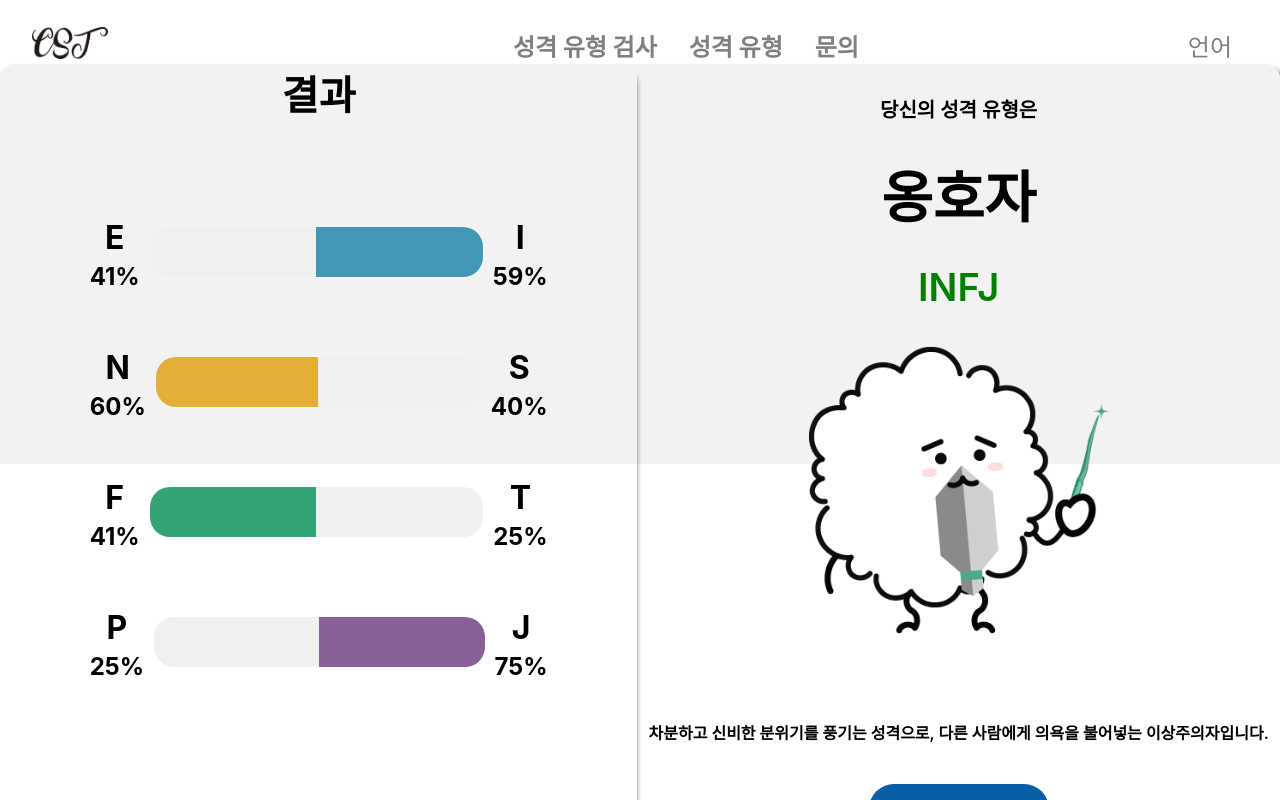
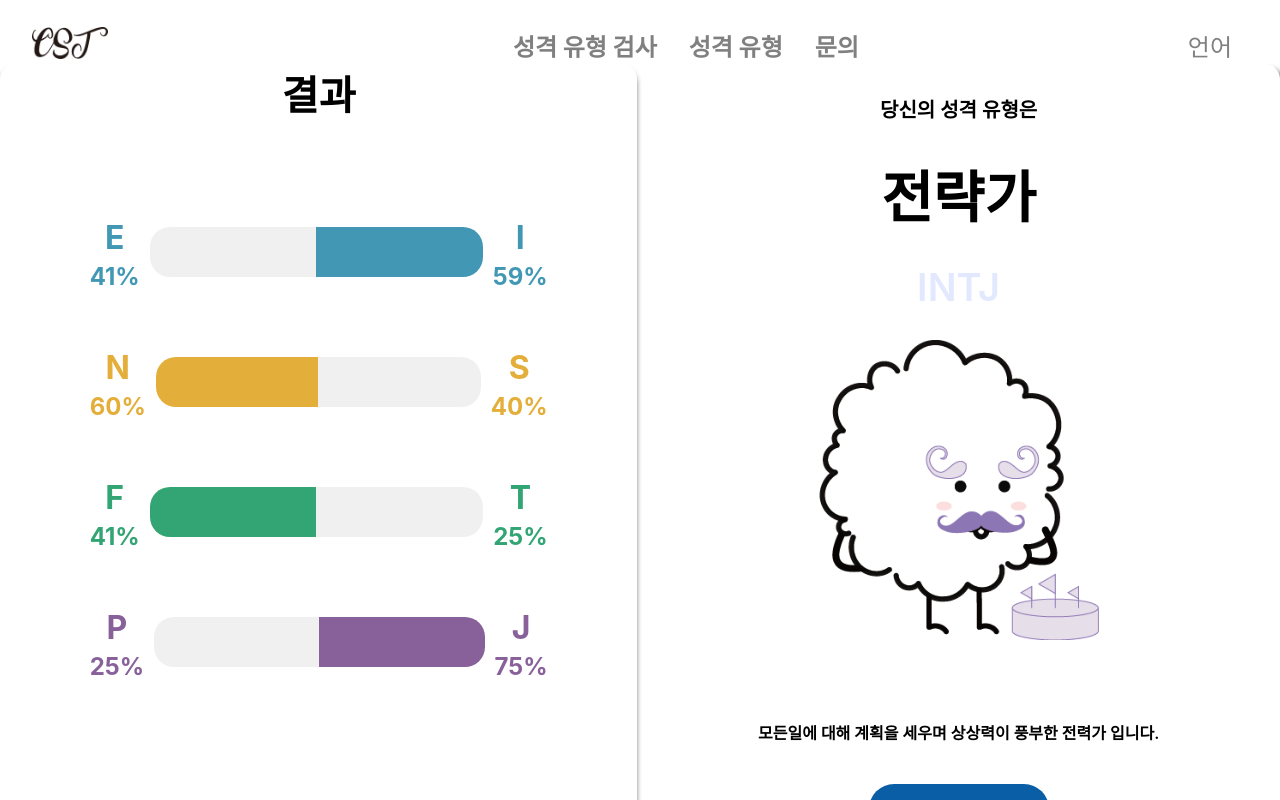
Before and after one commit to CrePASS-Study-Team/front-end, a React (Create React App) app: page /result in a window 1280 px wide. Built offline with nearby package versions, Linux system fonts and the light colour scheme.

Commit message:
Style FontColor

```diff
--- a/public/mockData/survey.json
+++ b/public/mockData/survey.json
@@ -1,8 +1,9 @@
 {
   "code": 200,
   "message": "Success",
+  "length": 20,
   "unique_id": "",
-  "data": [
+  "survey": [
     {
       "id": 1,
       "title": "주기적으로 새로운 친구를 만든다."
--- a/src/index.tsx
+++ b/src/index.tsx
@@ -7,10 +7,8 @@ import Router from './Router';
 
 const root = ReactDOM.createRoot(document.getElementById('root') as HTMLElement);
 root.render(
-  <React.StrictMode>
-    <ThemeProvider theme={theme}>
-      <GlobalStyle />
-      <Router />
-    </ThemeProvider>
-  </React.StrictMode>,
+  <ThemeProvider theme={theme}>
+    <GlobalStyle />
+    <Router />
+  </ThemeProvider>,
 );
--- a/src/pages/Result/Bar.tsx
+++ b/src/pages/Result/Bar.tsx
@@ -18,6 +18,10 @@ interface BarColorProps {
   bg: string;
 }
 
+interface TextColorProps {
+  fontColor: string;
+}
+
 const Bar = (props: BarProps) => {
   const { data, leftPercent, rightPercent } = props;
 
@@ -31,13 +35,13 @@ const Bar = (props: BarProps) => {
   return (
     <BarWraper>
       <BarBox>
-        <SpecificText>
+        <SpecificText fontColor={data.color}>
           <SpecificMbti>{data.leftText}</SpecificMbti>
           <MbtiPercent>{leftPercent}</MbtiPercent>
         </SpecificText>
         <BarLeft bg={colorHandle()!.leftColor} />
         <BarRight bg={colorHandle()!.rightColor} />
-        <SpecificTextRight>
+        <SpecificTextRight fontColor={data.color}>
           <SpecificMbti>{data.rightText}</SpecificMbti>
           <MbtiPercent>{rightPercent}</MbtiPercent>
         </SpecificTextRight>
@@ -46,12 +50,16 @@ const Bar = (props: BarProps) => {
   );
 };
 
-const SpecificText = styled.div`
+const SpecificText = styled.div<TextColorProps>`
   margin-right: 10px;
+
+  color: ${props => props.fontColor};
 `;
 
-const SpecificTextRight = styled.div`
+const SpecificTextRight = styled.div<TextColorProps>`
   margin-left: 10px;
+
+  color: ${props => props.fontColor};
 `;
 
 const SpecificMbti = styled.div`
--- a/src/pages/Result/Graph.tsx
+++ b/src/pages/Result/Graph.tsx
@@ -85,8 +85,6 @@ const Graph = () => {
   return (
     <BarWraper>
       <Title>결과</Title>
-      <ContextTopBG />
-      <ContentBottomBG />
       <BarContenst>
         {BAR_COLOR_ARRAY.map((data: BarColorArrayType) => (
           <Bar
@@ -107,6 +105,7 @@ const BarWraper = styled.div`
   width: 878px;
   height: 800px;
 
+  background-color: white;
   border-radius: 15px;
 
   box-shadow: 0px 5px 5px rgba(0, 0, 0, 0.5);
@@ -134,33 +133,4 @@ const BarContenst = styled.div`
   flex-direction: column;
 `;
 
-const ContextTopBG = styled.div`
-  position: absolute;
-
-  top: 0;
-  left: 0;
-  right: 0;
-
-  height: 50%;
-
-  border-top-left-radius: 15px;
-  background-color: #f2f2f2;
-
-  z-index: 1;
-`;
-
-const ContentBottomBG = styled.div`
-  position: absolute;
-
-  bottom: 0;
-  left: 0;
-  right: 0;
-
-  height: 50%;
-  border-bottom-left-radius: 15px;
-  background-color: white;
-
-  z-index: 1;
-`;
-
 export default Graph;
--- a/src/pages/Result/MBTI_INFO.tsx
+++ b/src/pages/Result/MBTI_INFO.tsx
@@ -146,3 +146,42 @@ export const TYPE_INFOMATION_OBJECT: TypeInformation = {
     src: ESFP,
   },
 };
+
+interface MbtiBgType {
+  INTJ: string;
+  INTP: string;
+  ENTJ: string;
+  ENTP: string;
+  INFJ: string;
+  INFP: string;
+  ENFJ: string;
+  ENFP: string;
+  ISTJ: string;
+  ISFJ: string;
+  ESTJ: string;
+  ESFJ: string;
+  ISTP: string;
+  ISFP: string;
+  ESTP: string;
+  ESFP: string;
+  [key: string]: string;
+}
+
+export const MBTI_BACKGROUND_OBJECT: MbtiBgType = {
+  INTJ: '#E2E9FF',
+  INTP: '#E2E9FF',
+  ENTJ: '#E2E9FF',
+  ENTP: '#E2E9FF',
+  INFJ: '#D4FFDB',
+  INFP: '#D4FFDB',
+  ENFJ: '#D4FFDB',
+  ENFP: '#D4FFDB',
+  ISTJ: '#CEFFFF',
+  ISFJ: '#CEFFFF',
+  ESTJ: '#CEFFFF',
+  ESFJ: '#CEFFFF',
+  ISTP: '#FFF7B1',
+  ISFP: '#FFF7B1',
+  ESTP: '#FFF7B1',
+  ESFP: '#FFF7B1',
+};
--- a/src/pages/Result/Mbti.tsx
+++ b/src/pages/Result/Mbti.tsx
@@ -1,23 +1,25 @@
 import React from 'react';
 import styled from 'styled-components';
-import { TYPE_INFOMATION_OBJECT } from './MBTI_INFO';
+import { TYPE_INFOMATION_OBJECT, MBTI_BACKGROUND_OBJECT } from './MBTI_INFO';
 
 interface MbitProps {
   mbtiKey: string;
 }
 
+interface MbtiFontColorProps {
+  fontColor: string;
+}
+
 const Mbti = (props: MbitProps) => {
-  // const { mbtiKey } = props;
+  const { mbtiKey } = props;
 
-  const mbtiKey = 'INFJ';
+  console.log(TYPE_INFOMATION_OBJECT[mbtiKey]);
 
   return (
     <Contents>
-      <ContextTopBG />
-      <ContentBottomBG />
       <Subtitle>당신의 성격 유형은</Subtitle>
       <Title>{TYPE_INFOMATION_OBJECT[mbtiKey].name}</Title>
-      <KindOfMBTI>{mbtiKey}</KindOfMBTI>
+      <KindOfMBTI fontColor={MBTI_BACKGROUND_OBJECT[mbtiKey]}>{mbtiKey}</KindOfMBTI>
       <MbtiImage src={TYPE_INFOMATION_OBJECT[mbtiKey].src} alt={mbtiKey} />
       <InfoOfMBTI>{TYPE_INFOMATION_OBJECT[mbtiKey].info}</InfoOfMBTI>
       <Button>확인</Button>
@@ -44,34 +46,6 @@ const Contents = styled.div`
   box-shadow: 5px 5px 5px rgba(0, 0, 0, 0.5);
 `;
 
-const ContextTopBG = styled.div`
-  position: absolute;
-
-  top: 0;
-  left: 0;
-  right: 0;
-
-  height: 50%;
-  border-top-right-radius: 15px;
-  background-color: #f2f2f2;
-
-  z-index: 1;
-`;
-
-const ContentBottomBG = styled.div`
-  position: absolute;
-
-  bottom: 0;
-  left: 0;
-  right: 0;
-
-  height: 50%;
-  border-bottom-right-radius: 15px;
-  background-color: white;
-
-  z-index: 1;
-`;
-
 const Subtitle = styled.div`
   margin-bottom: 30px;
 
@@ -90,13 +64,13 @@ const Title = styled.div`
   z-index: 2;
 `;
 
-const KindOfMBTI = styled.div`
+const KindOfMBTI = styled.div<MbtiFontColorProps>`
   margin-bottom: 30px;
 
   font-size: 38px;
   font-weight: 600;
 
-  color: green;
+  color: ${props => props.fontColor};
 
   z-index: 2;
 `;
--- a/src/pages/Result/Result.tsx
+++ b/src/pages/Result/Result.tsx
@@ -1,5 +1,4 @@
 import React from 'react';
-import { useParams, useNavigate } from 'react-router-dom';
 
 import Header from '../../components/Header';
 import styled from 'styled-components';
@@ -7,33 +6,30 @@ import styled from 'styled-components';
 import Graph from './Graph';
 import Mbti from './Mbti';
 
+import { MBTI_BACKGROUND_OBJECT } from './MBTI_INFO';
+
+interface WrapperBgProps {
+  bg: string;
+}
+
 // import { TYPE_INFOMATION_OBJECT } from '../Result/MBTI_INFO';
 
 const Result = () => {
-  const params = useParams();
-  const navigate = useNavigate();
-  const { mbti } = params;
-
-  if (!mbti) {
-    navigate('/notfound');
-  }
-
-  const mbtiUpper = mbti ? mbti.toUpperCase() : '';
+  const mbti = 'INTJ';
 
   return (
     <>
       <Header />
-
-      <Wrapper>
+      <Wrapper bg={MBTI_BACKGROUND_OBJECT[mbti]}>
         <Graph />
-        <Mbti mbtiKey={mbtiUpper} />
+        <Mbti mbtiKey={mbti} />
       </Wrapper>
     </>
   );
 };
 
-const Wrapper = styled.div`
-  background-color: #d4d4d4;
+const Wrapper = styled.div<WrapperBgProps>`
+  background-color: ${props => props.bg};
 
   display: flex;
   justify-content: center;
--- a/src/pages/Survey/Survey.tsx
+++ b/src/pages/Survey/Survey.tsx
@@ -28,19 +28,10 @@ const Survey = () => {
 
   const surveyScrollRef = useRef<any>(null);
 
-  const instance = axios.create({
-    timeout: 300000, // 60초
-  });
-
-  useEffect(() => {
-    const MAX_RETRIES = 3;
-    let retries = 0;
-
   const SurveyDataHandle = async () => {
     try {
       setIsLoading(true);
-        const response = await instance.post('http://mbti.crepassplus.com/api/survey/create');
-
+      const response = await axios.post('http://mbti.crepassplus.com/api/survey/create');
       if (response.data.code === 200) {
         setIsLoading(false);
         const jsonObject = await JSON.parse(response.data.data.survey);
@@ -49,14 +40,6 @@ const Survey = () => {
           length: response.data.data.length,
           survey: jsonObject,
         });
-        } else {
-          // 재시도 로직
-          if (retries < MAX_RETRIES) {
-            retries++;
-            setTimeout(SurveyDataHandle, 2000); // 2초 대기 후 재시도
-          } else {
-            setIsLoading(false);
-          }
       }
     } catch (error) {
       console.log(error);
@@ -64,22 +47,23 @@ const Survey = () => {
     }
   };
 
+  useEffect(() => {
     SurveyDataHandle();
   }, []);
 
-  // useEffect(() => {
-  //   const navGetDataHandle = async () => {
-  //     try {
-  //       const response = await axios.post('http://mbti.crepassplus.com/api/navigation');
+  useEffect(() => {
+    const navGetDataHandle = async () => {
+      try {
+        const response = await axios.post('http://mbti.crepassplus.com/api/navigation');
 
-  //       console.log(response.data.data);
-  //     } catch (error) {
-  //       console.log(error);
-  //     }
-  //   };
+        console.log(response.data.data);
+      } catch (error) {
+        console.log(error);
+      }
+    };
 
-  //   navGetDataHandle();
-  // }, []);
+    navGetDataHandle();
+  }, []);
 
   return (
     <div ref={surveyScrollRef}>
```
Lines whose indentation alone changed are shown as unchanged.
